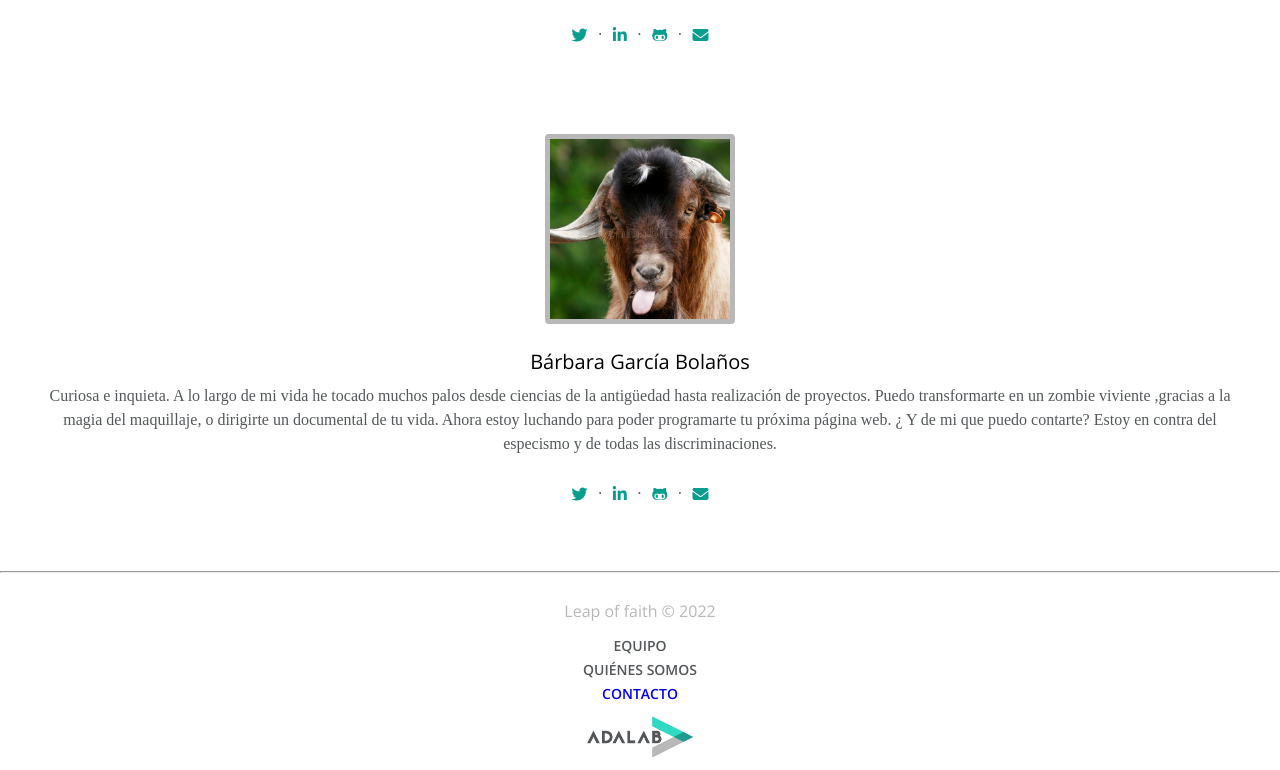
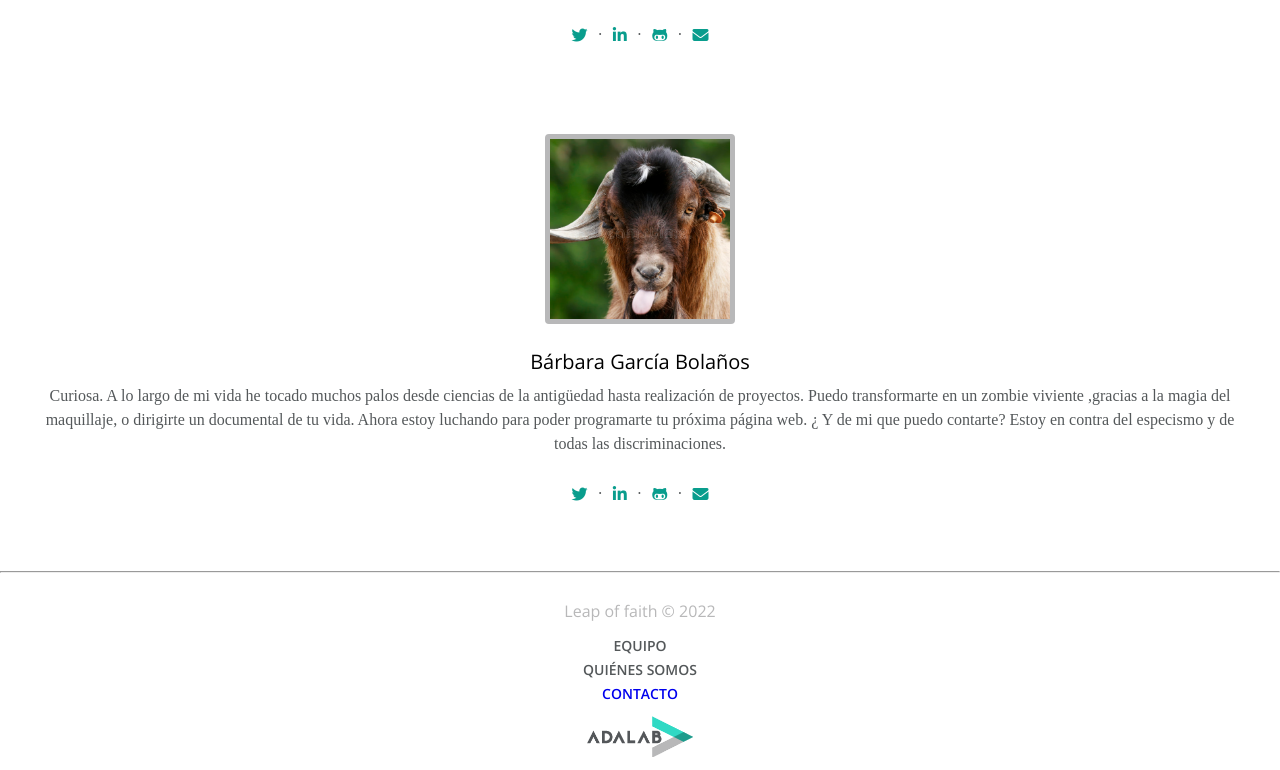
Before and after one commit to Adalab/project-promo-r-module-1-team-6, a website: page src/html/index.html in a window 1280 px wide. Shown: the part 2302-3072 px from the top of the page. Drawn offline with nearby package versions, Linux system fonts and the light colour scheme; files that its build step writes are made by us from their sources; files whose address does not match are found by name.

Commit message:
descricion barbara

```diff
--- a/src/html/index.html
+++ b/src/html/index.html
@@ -114,7 +114,7 @@
                 <img class="img-person" src="./assets/images/cabra.jpeg" alt="">
                 <div>
                 <h4>Bárbara García Bolaños</h4>
-                <p>Curiosa e inquieta. A lo largo de mi vida he tocado muchos palos desde ciencias de la antigüedad hasta realización de proyectos. Puedo transformarte en un zombie viviente ,gracias a la magia del maquillaje, o dirigirte un documental de tu vida. Ahora estoy luchando para poder programarte tu próxima página web. ¿ Y de mi que puedo contarte? Estoy en contra del especismo y de todas las discriminaciones.</p>
+                <p>Curiosa. A lo largo de mi vida he tocado muchos palos desde ciencias de la antigüedad hasta realización de proyectos. Puedo transformarte en un zombie viviente ,gracias a la magia del maquillaje, o dirigirte un documental de tu vida. Ahora estoy luchando para poder programarte tu próxima página web. ¿ Y de mi que puedo contarte? Estoy en contra del especismo y de todas las discriminaciones.</p>
                 <nav>
                     <ul class="social-media-list">
                         <li> <a href=""><i class="fa-brands fa-twitter"></i></a></li>
```
